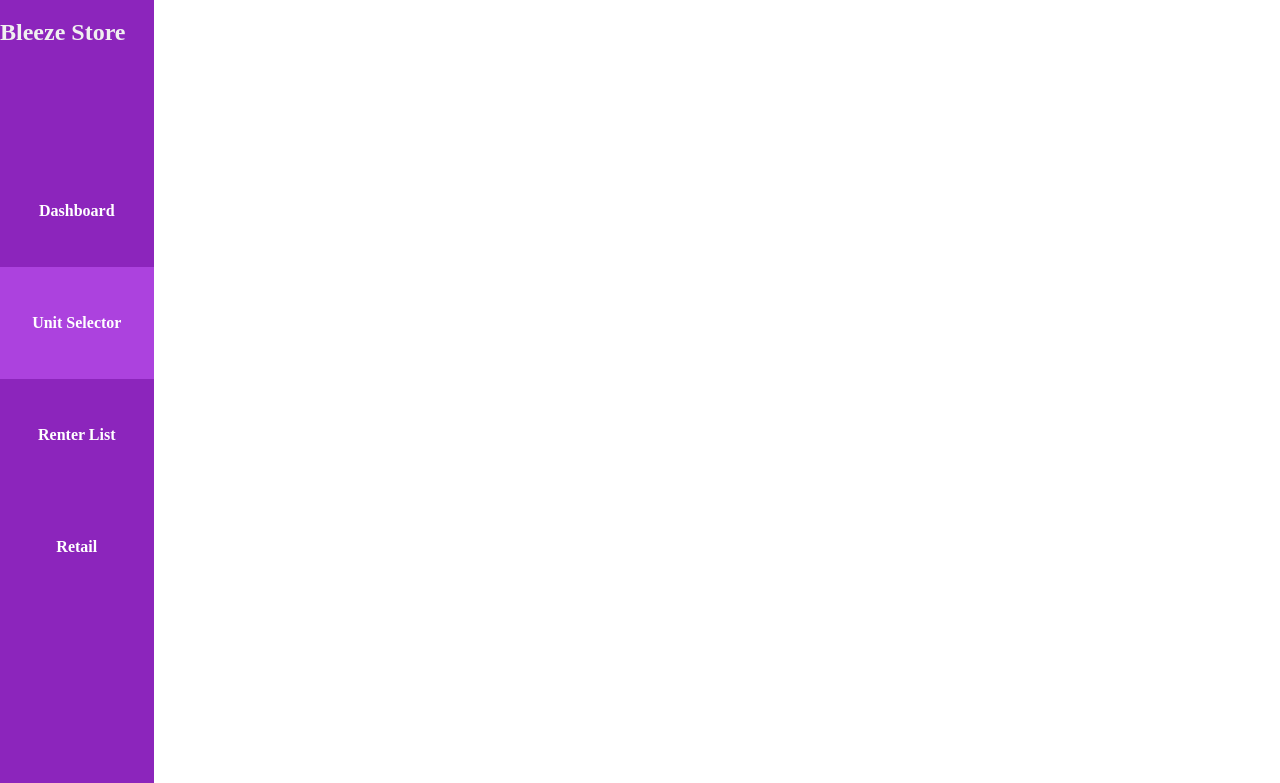
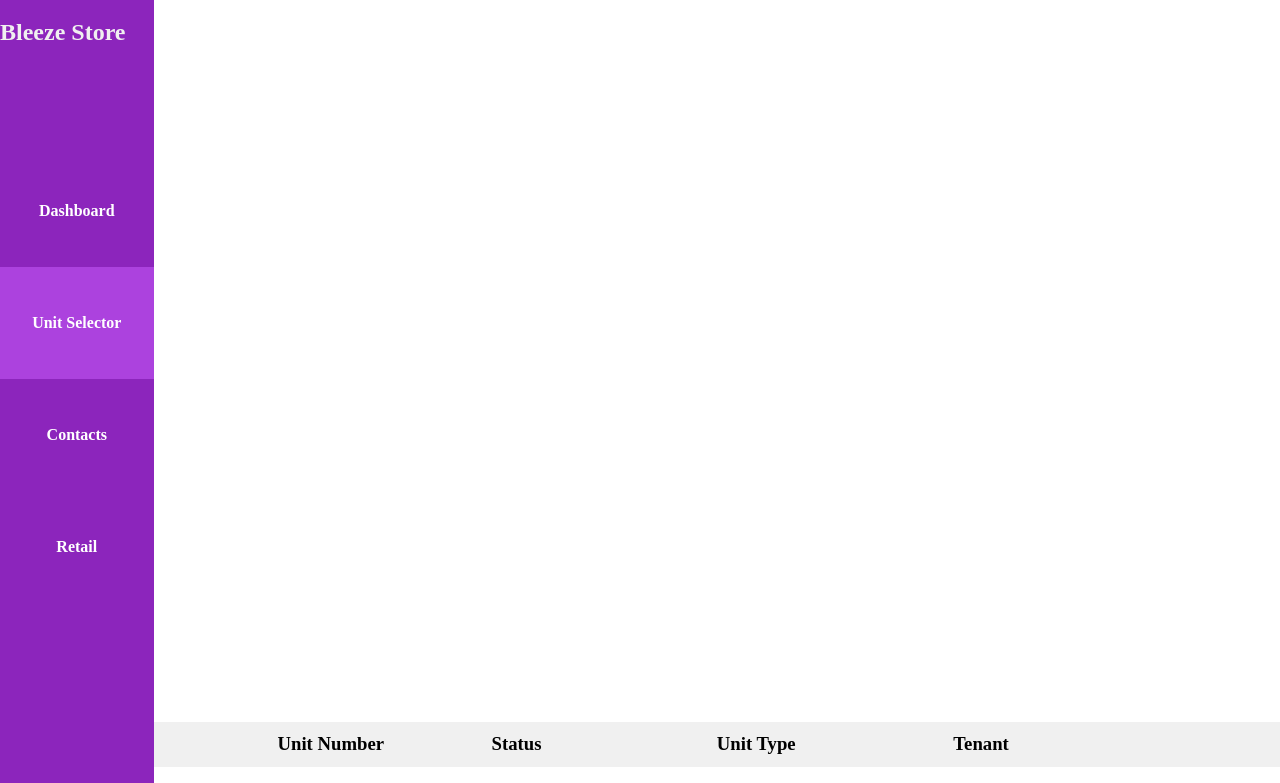
Before and after one commit to mitchhenline/bleeze, a Flask app: template templates/store.html in a window 1280 px wide. Shown: the part 33-816 px from the top of the page. Run offline with Flask 3, Linux system fonts and the light colour scheme; the template is opened without the code that fills it, so the values that code supplies are empty.

Commit message:
unit list header added

```diff
--- a/static/styles.css
+++ b/static/styles.css
@@ -210,7 +210,7 @@
 }
 #unit-item-c2 {
     position: absolute;
-    left: 29%;
+    left: 30%;
 }
 #unit-item-c3 {
     position: absolute;
@@ -218,7 +218,12 @@
 }
 #unit-item-c4 {
     position: absolute;
-    left: 75%;
+    left: 71%;
+}
+#unit-item-header {
+    position: sticky;
+    top: 0;
+    z-index: 100;
 }
 
 /* ///////////////////////////////////END OF PAGE//////////////////////////////////////// */
--- a/templates/dashboard.html
+++ b/templates/dashboard.html
@@ -34,7 +34,7 @@
 
             <a href="/{{ store.id }}/renters" class="sidebar-menu-item">
                 <div>
-                    <h4>Renter List</h4>
+                    <h4>Contacts</h4>
                 </div>
             </a>
 
--- a/templates/renter.html
+++ b/templates/renter.html
@@ -34,7 +34,7 @@
 
             <a href="/{{ store.id }}/renters" class="sidebar-menu-item">
                 <div>
-                    <h4>Renter List</h4>
+                    <h4>Contacts</h4>
                 </div>
             </a>
 
--- a/templates/renters.html
+++ b/templates/renters.html
@@ -34,7 +34,7 @@
 
         <a href="/{{ store.id }}/renters" class="sidebar-menu-item-selected">
             <div>
-                <h4>Renter List</h4>
+                <h4>Contacts</h4>
             </div>
         </a>
 
--- a/templates/retail.html
+++ b/templates/retail.html
@@ -34,7 +34,7 @@
 
         <a href="/{{ store.id }}/renters" class="sidebar-menu-item">
             <div>
-                <h4>Renter List</h4>
+                <h4>Contacts</h4>
             </div>
         </a>
 
--- a/templates/store.html
+++ b/templates/store.html
@@ -34,7 +34,7 @@
 
         <a href="/{{ store.id }}/renters" class="sidebar-menu-item">
             <div>
-                <h4>Renter List</h4>
+                <h4>Contacts</h4>
             </div>
         </a>
 
@@ -46,6 +46,12 @@
     </div>
 
     <div id="unit_list_div">
+        <div class="unit-item even" id="unit-item-header">
+            <h3 id = "unit-item-c1">Unit Number</h3>
+            <h3 id = "unit-item-c2">Status</h3>
+            <h3 id = "unit-item-c3">Unit Type</h3>
+            <h3 id = "unit-item-c4">Tenant</h3>
+        </div>
         {% for unit in units %}
         <div class="unit-item {% if loop.index is divisibleby(2) %}even{% else %}odd{% endif %}">
             <a href="/{{ store.id }}/unit/{{ unit.id }}">
@@ -53,7 +59,7 @@
             </a>
                 <p id = "unit-item-c2">{% if unit.rented %}Occupied{% else %}Vacant{% endif %}</p>
                 <p id = "unit-item-c3">{{ unit.type }}</p>
-                <p id = "unit-item-c4">{% if unit.renter %}<a href="/{{ store.id }}/renters/{{ unit.renter.id }}">{{ unit.renter.first_name }} {{ unit.renter.last_name }}</a>{% else %}Vacant{% endif %}</p>
+                <p id = "unit-item-c4">{% if unit.renter %}<a href="/{{ store.id }}/renters/{{ unit.renter.id }}">{{ unit.renter.first_name }} {{ unit.renter.last_name }}</a>{% else %}-{% endif %}</p>
         </div>
         {% endfor %}
     </div>
```
